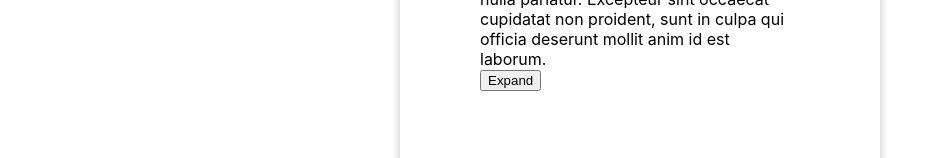
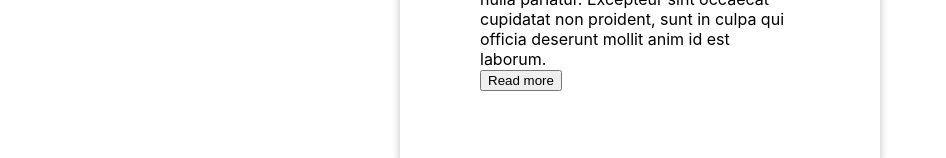
Before and after one commit to yunusemreaksu/kisaca-frontend, a React (Create React App) app: page / in a window 1280 px wide. Shown: the part 402-560 px from the top of the page, without its empty margins (0-946 px from the left). Built offline with nearby package versions, Linux system fonts and the light colour scheme.

Commit message:
Added read more/less logic to ExpandButton

```diff
--- a/src/components/News/News.js
+++ b/src/components/News/News.js
@@ -4,10 +4,10 @@ import React from "react";
 const News = (props) => {
   const newsDate = new Date();
   const news = {
-    newsText:
+    text:
       "Lorem ipsum dolor sit amet, consectetur adipiscing elit, sed do eiusmod tempor incididunt ut labore et dolore magna aliqua. Ut enim ad minim veniam, quis nostrud exercitation ullamco laboris nisi ut aliquip ex ea commodo consequat. Duis aute irure dolor in reprehenderit in voluptate velit esse cillum dolore eu fugiat nulla pariatur. Excepteur sint occaecat cupidatat non proident, sunt in culpa qui officia deserunt mollit anim id est laborum.",
 
-    newsTime: newsDate.toLocaleTimeString(),
+    time: newsDate.toLocaleTimeString(),
   };
 };
 
--- a/src/components/News/NewsItem.js
+++ b/src/components/News/NewsItem.js
@@ -18,8 +18,8 @@ const NewsItem = (props) => {
 
   // return (
   //   <div>
-  //     <div className={classes.time}>Saat: {props.newsTime} </div>
-  //     <div className={classes.text}>{props.newsText}</div>
+  //     <div className={classes.time}>Saat: {props.time} </div>
+  //     <div className={classes.text}>{props.text}</div>
   //   </div>
   // );
 };
--- a/src/components/UI/ExpandButton.js
+++ b/src/components/UI/ExpandButton.js
@@ -3,16 +3,14 @@ import React, { useState } from "react";
 import classes from "./ExpandButton.module.css";
 
 const ExpandButton = (props) => {
-  const [expandText, setExpandText] = useState(true);
-  const [showButton, setShowButton] = useState(true);
+  const [readMore, setReadMore] = useState(true);
 
   const clickHandler = () => {
-    setExpandText(!expandText);
-    setShowButton(!showButton);
+    setReadMore(!readMore);
   };
   return (
     <button className={classes.button} onClick={clickHandler}>
-      Expand
+      {readMore ? "Read more" : "Read less"}
     </button>
   );
 };
```
Also changed, not shown: src/App.css (line endings or trailing spaces).
